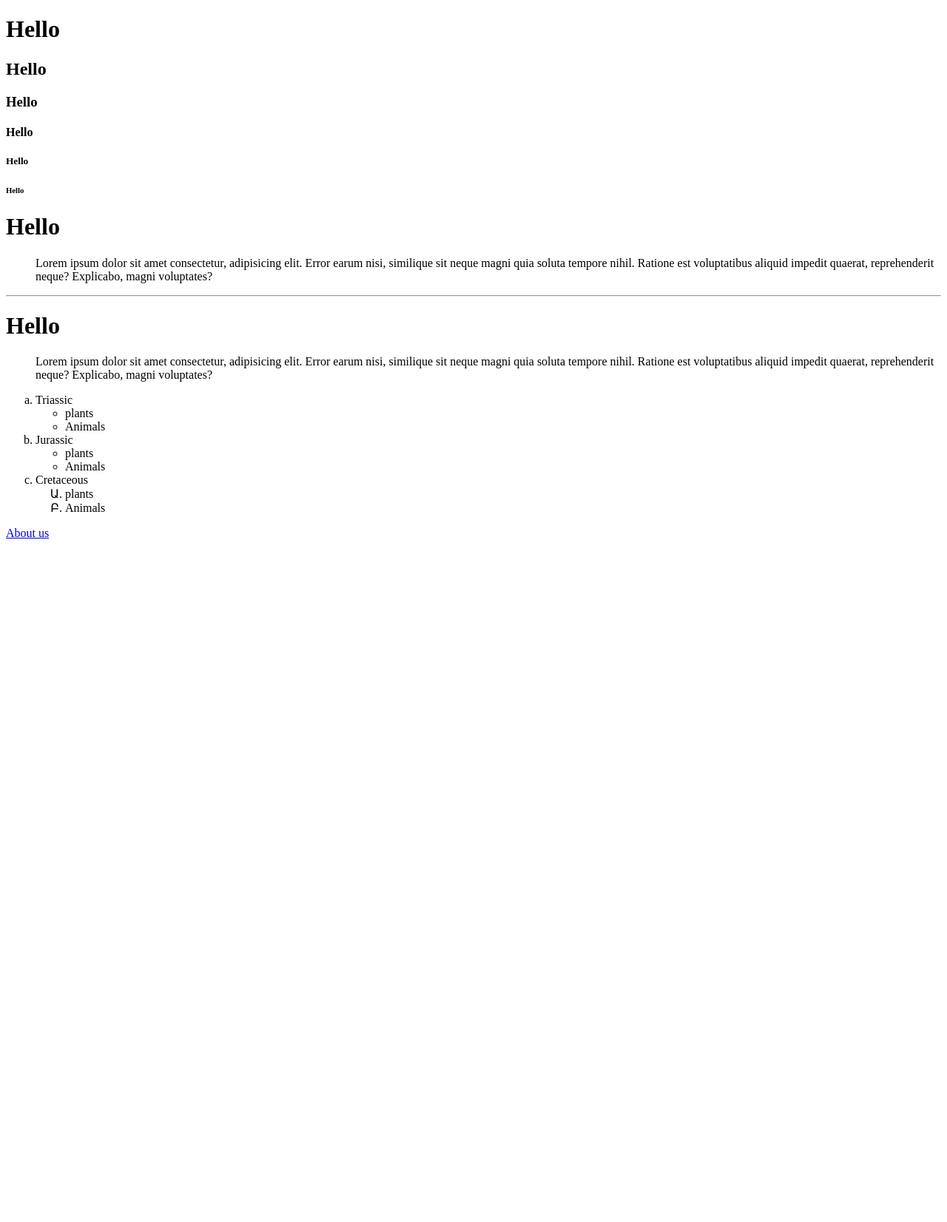
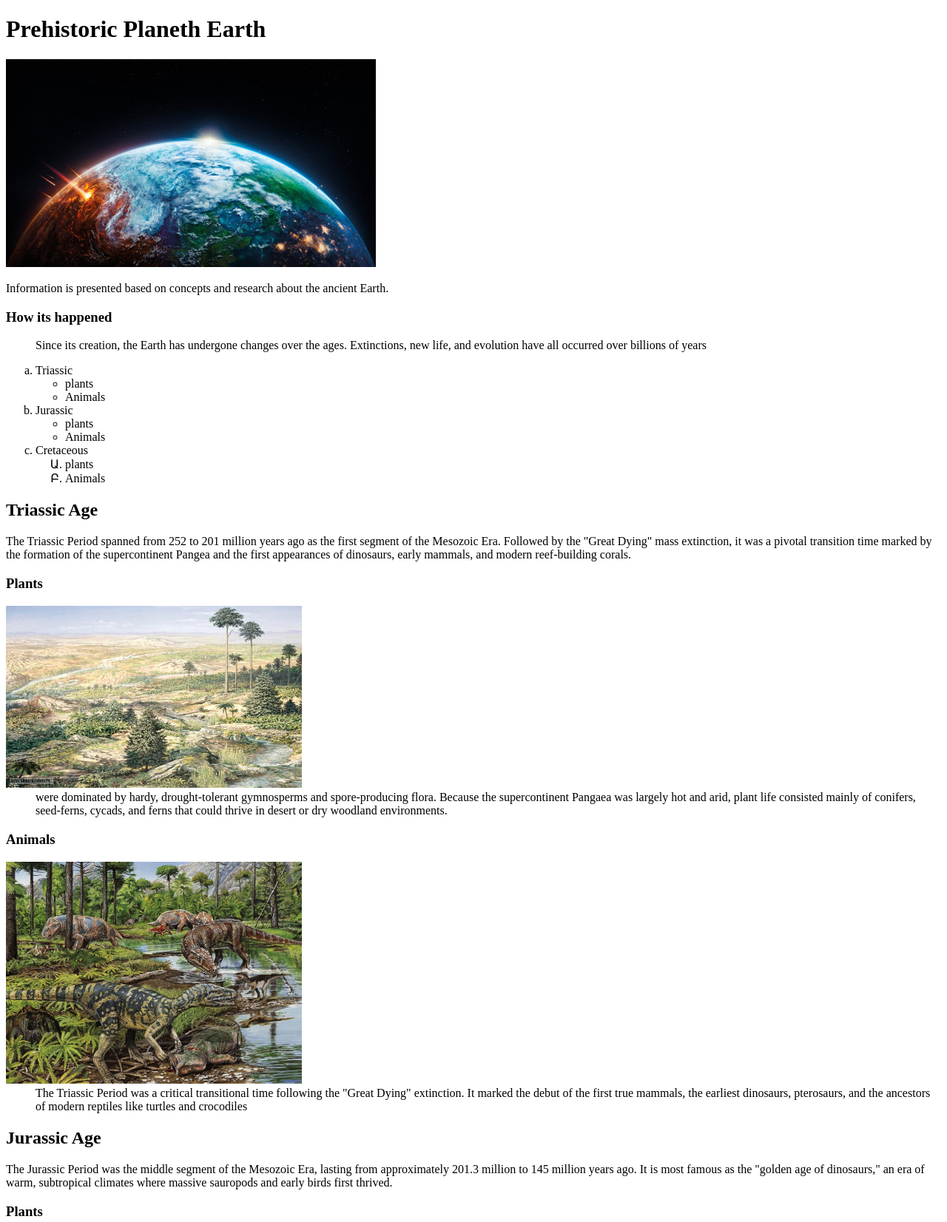
Before and after one commit to chanukamadushan-dev/internet-technologies-day2, a plain HTML site: page index.html in a window 1280 px wide. Shown: the top 1652 px of the page at 74% size. Before the commit the page ends 800 px from the top, so only its background shows below. Drawn offline with Linux system fonts and the light colour scheme.

Commit message:
update index page

```diff
--- a/index.html
+++ b/index.html
@@ -6,49 +6,13 @@
     <title>Document</title>
 </head>
 <body>
-    <h1>Hello</h1>
-    <h2>Hello</h2>
-    <h3>Hello</h3>
-    <h4>Hello</h4>
-    <h5>Hello</h5>
-    <h6>Hello</h6>
-    <!-- <table border="1" width="80%" height="80%">
-        <tr>
-            <td></td>
-            <td></td>
-            <td></td>
-            <td></td>
-        </tr>
-        <tr>
-            <td></td>
-            <td></td>
-            <td></td>
-            <td></td>
-        </tr>
-        <tr>
-            <td></td>
-            <td></td>
-            <td></td>
-            <td></td>
-        </tr>
-        <tr>
-            <td></td>
-            <td></td>
-            <td></td>
-            <td></td>
-        </tr>
-    </table> -->
-   <div>
+    <h1>Prehistoric Planeth Earth</h1>
+    <img width="500" src="/img/Earth.jpg" alt="">
+    <p>Information is presented based on concepts and research about the ancient Earth.</p>
+     <div>
         <dl>
-            <dt><h1>Hello</h1></dt>
-            <dd>Lorem ipsum dolor sit amet consectetur, adipisicing elit. Error earum nisi, similique sit neque magni quia soluta tempore nihil. Ratione est voluptatibus aliquid impedit quaerat, reprehenderit neque? Explicabo, magni voluptates?</dd>
-        </dl>
-    </div>
-    <hr>
-   <div>
-        <dl>
-            <dt><h1>Hello</h1></dt>
-            <dd>Lorem ipsum dolor sit amet consectetur, adipisicing elit. Error earum nisi, similique sit neque magni quia soluta tempore nihil. Ratione est voluptatibus aliquid impedit quaerat, reprehenderit neque? Explicabo, magni voluptates?</dd>
+            <dt><h3>How its happened</h3></dt>
+            <dd>Since its creation, the Earth has undergone changes over the ages. Extinctions, new life, and evolution have all occurred over billions of years</dd>
             <ol type="a">
                 <li>Triassic</li>
                 <ul>
@@ -68,6 +32,46 @@
             </ol>
         </dl>
     </div>
-    <a href="/about.html">About us</a>
+    <h2>Triassic Age</h2>
+    <p>The Triassic Period spanned from 252 to 201 million years ago as the first segment of the Mesozoic Era. Followed by the "Great Dying" mass extinction, it was a pivotal transition time marked by the formation of the supercontinent Pangea and the first appearances of dinosaurs, early mammals, and modern reef-building corals.</p>
+    <div>
+        <dl>
+            <h3>Plants</h3>
+            <img width="400" src="img/tri plants.jpg" alt="">
+            <dd>were dominated by hardy, drought-tolerant gymnosperms and spore-producing flora. Because the supercontinent Pangaea was largely hot and arid, plant life consisted mainly of conifers, seed-ferns, cycads, and ferns that could thrive in desert or dry woodland environments.</dd>
+            <h3>Animals</h3>
+            <img width="400" src="img/Triassic.avif" alt="">
+            <dd>The Triassic Period was a critical transitional time following the "Great Dying" extinction. It marked the debut of the first true mammals, the earliest dinosaurs, pterosaurs, and the ancestors of modern reptiles like turtles and crocodiles</dd>
+        </dl>
+    </div>
+    <h2>Jurassic Age</h2>
+    <p>The Jurassic Period was the middle segment of the Mesozoic Era, lasting from approximately 201.3 million to 145 million years ago. It is most famous as the "golden age of dinosaurs," an era of warm, subtropical climates where massive sauropods and early birds first thrived.</p>
+    <div>
+        <dl>
+            <h3>Plants</h3>
+            <img width="400" src="img/jurassicplants_1.jpg" alt="">
+            <dd>dominated by non-flowering gymnosperms and spore-producing ferns. Lush forests of towering conifers, cycads, and ginkgoes covered the landscape, providing essential sustenance for massive herbivores. Because they lacked flowers and fruit, these ancient ecosystems were predominantly green, without the vibrant blossoms known today.</dd>
+            <h3>Animals</h3>
+            <img width="400" src="img/jurassicanimals.jpg" alt="">
+            <dd>The Jurassic Period (201 to 145 million years ago) was known as the "Age of Giants", marked by the definitive rise of dinosaurs as Earth's dominant land animals. The era is famous for colossal sauropods, large apex predators, diverse marine reptiles, and the very first birds.</dd>
+            <table>
+                <tr>
+                    <td><h4>King on the Lands(Tyrannosaurus rex )</h4>
+                        <a target="_blank" href="https://en.wikipedia.org/wiki/Tyrannosaurus"> <img width="300" src="img/e501ffc_upload-1-rwupthjzcxza-cover-nanotyrannus1 copy.avif" alt=""></a>
+                    </td>
+                    <td>
+                        <h4>King of the Sky(Pterosaur)</h4>
+                        <a target="_blank" href="https://en.wikipedia.org/wiki/Pterosaur"> <img width="300" height="370" src="img/Kuether_Quetzalcoatlus-scaled-1200x800-c-default.avif" alt=""></a>
+                    </td>
+                </tr>
+                <tr>
+                    <td><p>It was one of the most powerful apex predators that lived during the Jurassic period. This giant, about 3 m tall and 12 m long, weighed about 9 tons. t rex had the strongest bite force of any known terrestrial animal. Adult T. rex could clamp down with an estimated force of 35,000 to 57,000 Newtons</p></td>
+                    <td><p>f you see the shadow of an airplane under the Jurassic sky, it is the shadow of your death. This giant was the largest flying creature in the Jurassic sky. It was about 16 feet tall, which is about the size of a modern giraffe. When spread out, its wingspan was about 35 feet.</p></td>
+                </tr>
+            </table>
+        </dl>
+
+    </div>
+    <a target="_blank" href="/about.html">About us</a>
 </body>
 </html>
```
Also changed, not shown: about.html (+2 -0 lines), img/Earth.jpg (added), img/Kuether_Quetzalcoatlus-scaled-1200x800-c-default.avif (added), img/Triassic.avif (added), img/e501ffc_upload-1-rwupthjzcxza-cover-nanotyrannus1 copy.avif (added), img/jurassicanimals.jpg (added), img/jurassicplants_1.jpg (added), img/tri plants.jpg (added), triassic.html (added).
